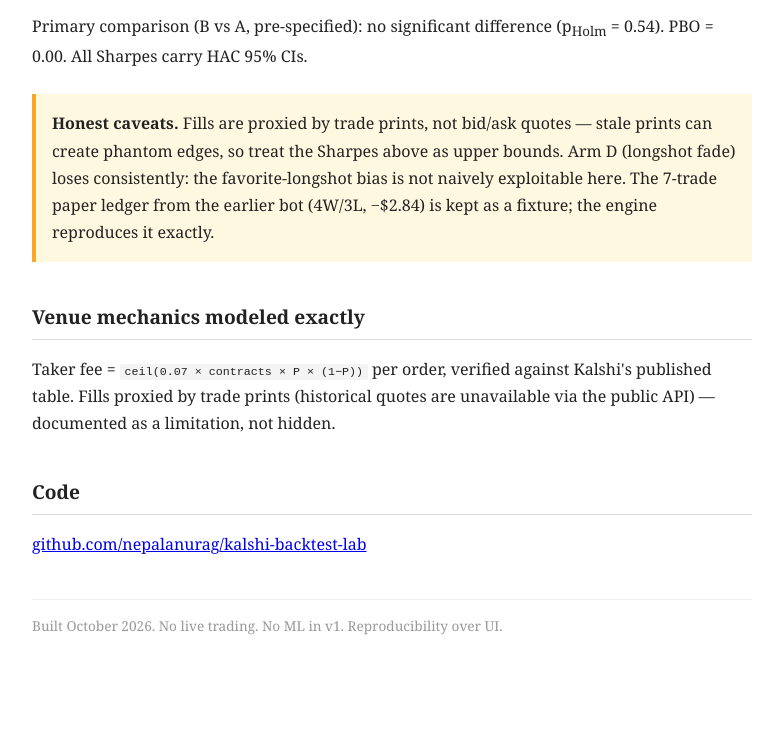
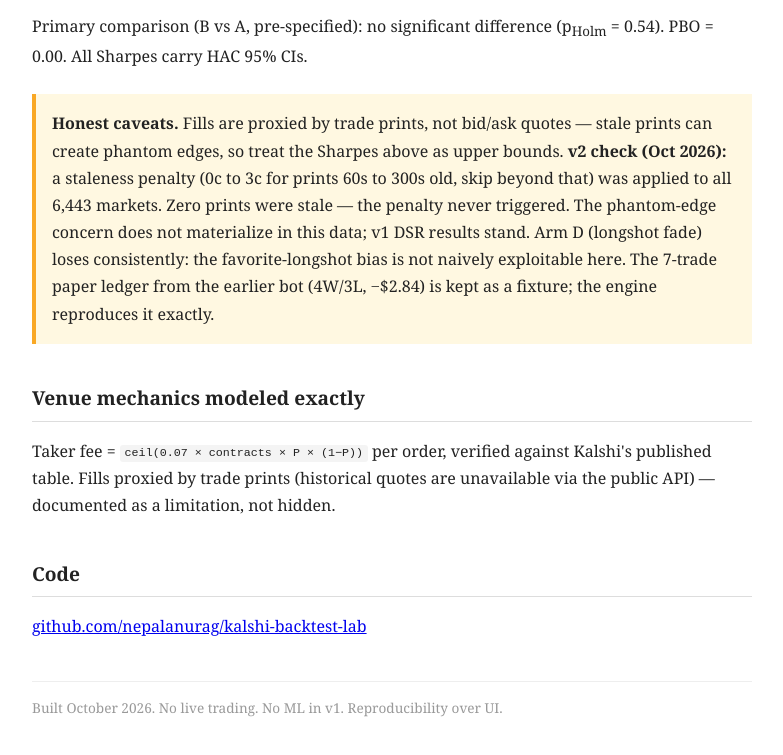
Before and after one commit to nepalanurag/kalshi-backtest-lab, a plain HTML site: page site/index.html in a window 1280 px wide. Shown: the part 1560-2315 px from the top of the page, without its empty margins (248-1031 px from the left). Before the commit the page ends 2245 px from the top, so only its background shows below. Drawn offline with Linux system fonts and the light colour scheme.

Commit message:
Site: add v2 staleness findings to honest caveats

```diff
--- a/site/index.html
+++ b/site/index.html
@@ -91,7 +91,11 @@ Dataset: 6,443 settled KXBTC15M markets, August–October 2026.</p>
 <div class="honest">
 <strong>Honest caveats.</strong> Fills are proxied by trade prints, not
 bid/ask quotes — stale prints can create phantom edges, so treat the
-Sharpes above as upper bounds. Arm D (longshot fade) loses consistently:
+Sharpes above as upper bounds. <strong>v2 check (Oct 2026):</strong> a
+staleness penalty (0c to 3c for prints 60s to 300s old, skip beyond that)
+was applied to all 6,443 markets. Zero prints were stale — the penalty
+never triggered. The phantom-edge concern does not materialize in this
+data; v1 DSR results stand. Arm D (longshot fade) loses consistently:
 the favorite-longshot bias is not naively exploitable here. The 7-trade
 paper ledger from the earlier bot (4W/3L, &minus;$2.84) is kept as a
 fixture; the engine reproduces it exactly.
```
